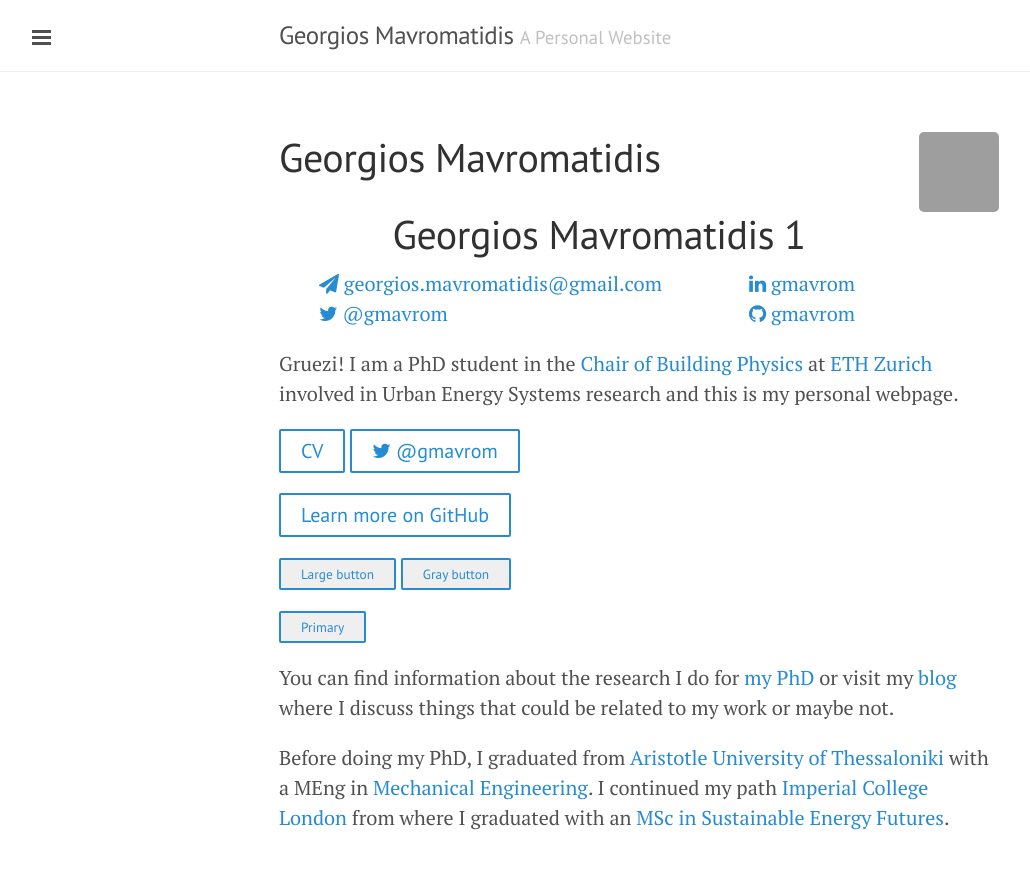
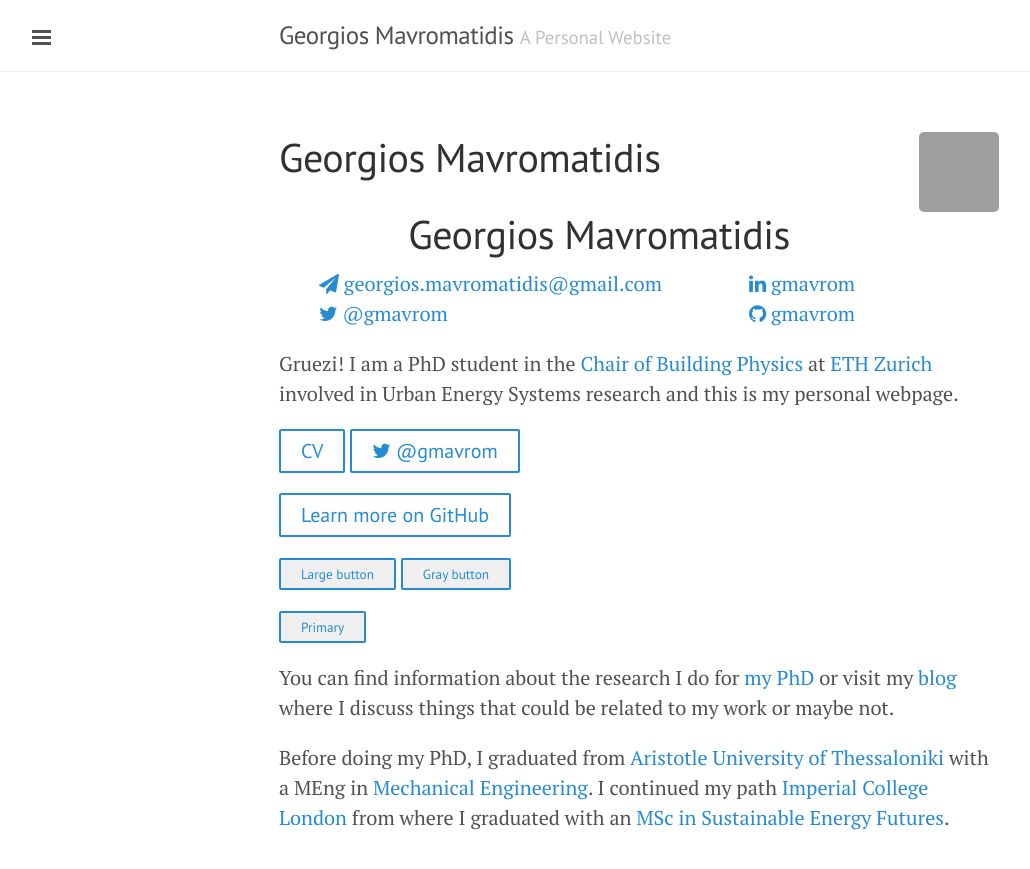
Before and after one commit to gmavrom33/gmavrom.github.io, a Jekyll site: the page built from index.md, in a window 1280 px wide. Shown: the top 869 px of the page, without its empty margins (1-1031 px from the left). Built offline with Jekyll 4.4.1, drawn with Linux system fonts in a browser that asks for light colours; grey boxes are pictures that could not be loaded.

Commit message:
Update index.md

```diff
--- a/index.md
+++ b/index.md
@@ -8,7 +8,7 @@ title: Home
 
 # Georgios Mavromatidis
 
-<center> <h1>Georgios Mavromatidis 1</h1> </center>
+<center> <h1>Georgios Mavromatidis</h1> </center>
 
 <div class="contact">
   <ul>
```
